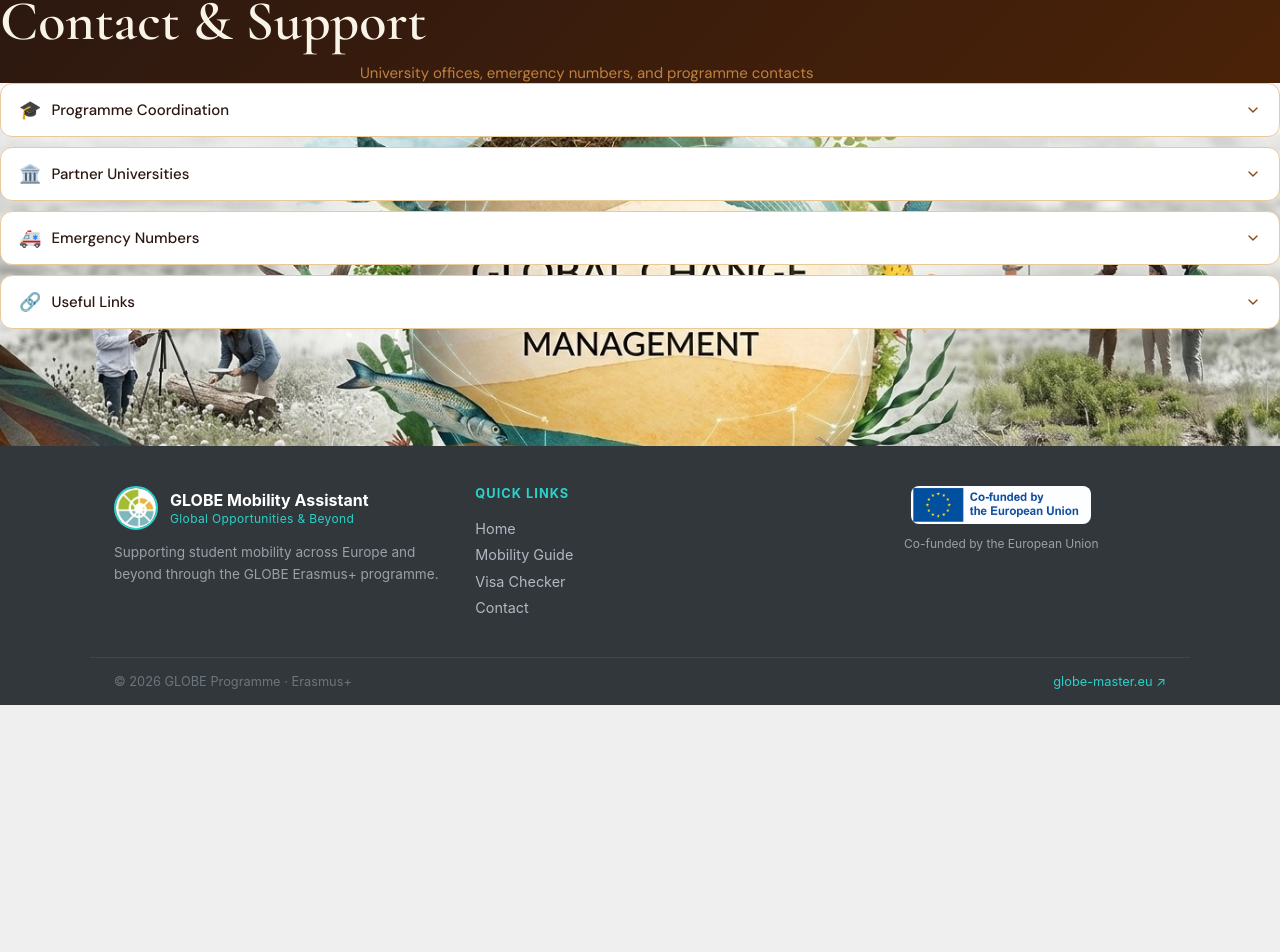
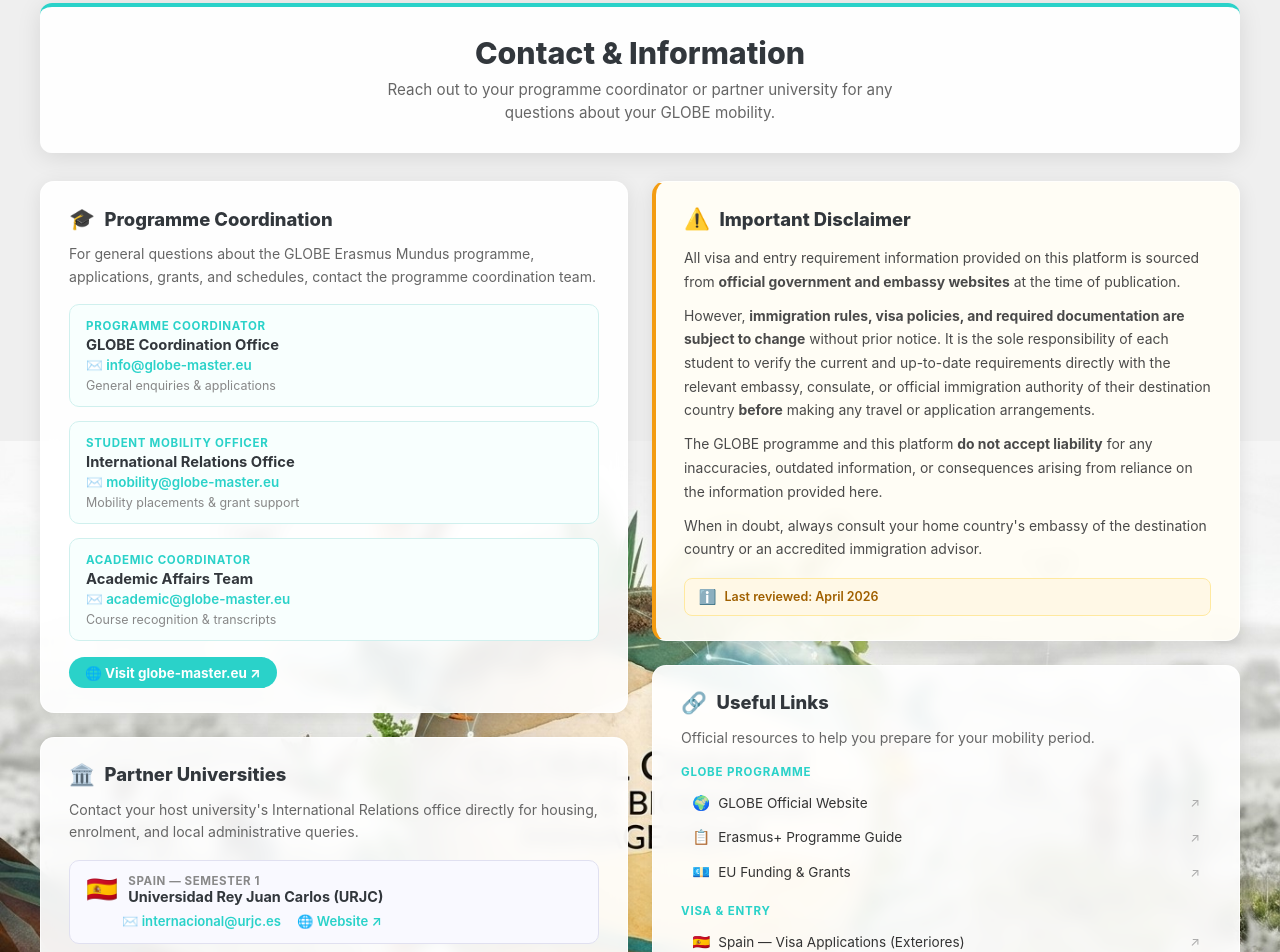
Before and after one commit to Samson-GLOBE/globe-assistant-website, a React (Vite) app: page /contact in a window 1280 px wide. Shown: the part 95-1047 px from the top of the page. Before the commit the page ends 800 px from the top, so only its background shows below. Built offline with nearby package versions, Linux system fonts and the light colour scheme.

Commit message:
Refactor ContactPage with new layout and styles

```diff
--- a/src/pages/ContactPage.jsx
+++ b/src/pages/ContactPage.jsx
@@ -1,121 +1,324 @@
-import PageHeader from '../components/PageHeader';
-import SectionCard from '../components/SectionCard';
-import LinkButton from '../components/LinkButton';
-
 export default function ContactPage() {
   return (
-    <div>
-      <PageHeader
-        emoji="📬"
-        title="Contact & Support"
-        subtitle="University offices, emergency numbers, and programme contacts"
-      />
-      <div className="max-w-4xl mx-auto px-4 py-8">
+    <div style={styles.page}>
+      <div style={styles.container}>
 
-        <SectionCard title="Programme Coordination" emoji="🎓">
-          <div className="text-[14px] text-stone-800 leading-relaxed flex flex-col gap-2">
-            <div>
-              <span className="font-semibold">GLOBE Programme:</span>{' '}
-              <a href="mailto:info@globe-master.eu" className="text-[#8B4513] hover:underline">info@globe-master.eu</a>
-            </div>
-            <div>
-              <span className="font-semibold">Official website:</span>{' '}
-              <LinkButton label="globe-master.eu" url="https://globe-master.eu" />
-            </div>
-          </div>
-        </SectionCard>
+        {/* Header */}
+        <div style={styles.header}>
+          <h1 style={styles.title}>Contact & Information</h1>
+          <p style={styles.subtitle}>
+            Reach out to your programme coordinator or partner university for any questions about your GLOBE mobility.
+          </p>
+        </div>
 
-        <SectionCard title="Partner Universities" emoji="🏛️">
-          <div className="grid grid-cols-1 sm:grid-cols-2 gap-4">
+        {/* Two-column layout */}
+        <div style={styles.columns}>
 
-            <div className="p-4 border border-[#E8C99A] rounded-lg bg-[#FAF3E8]">
-              <div className="text-2xl mb-2">🇪🇸</div>
-              <h3 className="font-display font-semibold text-lg text-[#2C1810]">Universidad Rey Juan Carlos (URJC)</h3>
-              <p className="text-xs text-stone-600 mb-2 font-medium">Semester 1 &middot; Madrid, Spain</p>
-              <a href="mailto:international@urjc.es" className="text-sm text-[#8B4513] hover:underline block mb-3">international@urjc.es</a>
-              <LinkButton label="URJC International" url="https://www.urjc.es/internacional" />
+          {/* ── LEFT COLUMN ── */}
+          <div style={styles.col}>
+
+            {/* Programme Coordination */}
+            <div style={styles.card}>
+              <div style={styles.cardTitleRow}>
+                <span style={styles.cardIcon}>🎓</span>
+                <h2 style={styles.cardTitle}>Programme Coordination</h2>
+              </div>
+              <p style={styles.cardIntro}>
+                For general questions about the GLOBE Erasmus Mundus programme, applications, grants, and schedules, contact the programme coordination team.
+              </p>
+
+              <div style={styles.contactList}>
+                <ContactItem
+                  role="Programme Coordinator"
+                  name="GLOBE Coordination Office"
+                  email="info@globe-master.eu"
+                  note="General enquiries & applications"
+                />
+                <ContactItem
+                  role="Student Mobility Officer"
+                  name="International Relations Office"
+                  email="mobility@globe-master.eu"
+                  note="Mobility placements & grant support"
+                />
+                <ContactItem
+                  role="Academic Coordinator"
+                  name="Academic Affairs Team"
+                  email="academic@globe-master.eu"
+                  note="Course recognition & transcripts"
+                />
+              </div>
+
+              <a
+                href="https://globe-master.eu"
+                target="_blank"
+                rel="noopener noreferrer"
+                style={styles.websiteBtn}
+              >
+                🌐 Visit globe-master.eu ↗
+              </a>
             </div>
 
-            <div className="p-4 border border-[#E8C99A] rounded-lg bg-[#FAF3E8]">
-              <div className="text-2xl mb-2">🇬🇧</div>
-              <h3 className="font-display font-semibold text-lg text-[#2C1810]">Bangor University</h3>
-              <p className="text-xs text-stone-600 mb-2 font-medium">Semester 2 &middot; Bangor, Wales, UK</p>
-              <a href="mailto:international@bangor.ac.uk" className="text-sm text-[#8B4513] hover:underline block mb-3">international@bangor.ac.uk</a>
-              <LinkButton label="Bangor International" url="https://www.bangor.ac.uk/international" />
-            </div>
+            {/* Partner Universities */}
+            <div style={styles.card}>
+              <div style={styles.cardTitleRow}>
+                <span style={styles.cardIcon}>🏛️</span>
+                <h2 style={styles.cardTitle}>Partner Universities</h2>
+              </div>
+              <p style={styles.cardIntro}>
+                Contact your host university's International Relations office directly for housing, enrolment, and local administrative queries.
+              </p>
 
-            <div className="p-4 border border-[#E8C99A] rounded-lg bg-[#FAF3E8]">
-              <div className="text-2xl mb-2">🇲🇽</div>
-              <h3 className="font-display font-semibold text-lg text-[#2C1810]">Universidad Autónoma de Tlaxcala (UATx)</h3>
-              <p className="text-xs text-stone-600 mb-2 font-medium">Summer School &middot; Tlaxcala, Mexico</p>
-              <div className="mt-3">
-                <LinkButton label="UATx Website" url="https://www.uatx.mx" />
-              </div>
-            </div>
-
-            <div className="p-4 border border-[#E8C99A] rounded-lg bg-[#FAF3E8]">
-              <div className="text-2xl mb-2">🇵🇹</div>
-              <h3 className="font-display font-semibold text-lg text-[#2C1810]">Universidade de Lisboa (ULisboa)</h3>
-              <p className="text-xs text-stone-600 mb-2 font-medium">Semester 3 &middot; Lisbon, Portugal</p>
-              <div className="mt-3">
-                <LinkButton label="ULisboa Website" url="https://www.ulisboa.pt/en" />
+              <div style={styles.uniList}>
+                <UniItem
+                  flag="🇪🇸"
+                  country="Spain — Semester 1"
+                  name="Universidad Rey Juan Carlos (URJC)"
+                  email="internacional@urjc.es"
+                  website="https://www.urjc.es"
+                />
+                <UniItem
+                  flag="🇬🇧"
+                  country="United Kingdom — Semester 2"
+                  name="Bangor University"
+                  email="international@bangor.ac.uk"
+                  website="https://www.bangor.ac.uk"
+                />
+                <UniItem
+                  flag="🇲🇽"
+                  country="Mexico — Summer School"
+                  name="Universidad Autónoma de Tlaxcala (UATx)"
+                  email="internacionales@uatx.mx"
+                  website="https://www.uatx.mx"
+                />
+                <UniItem
+                  flag="🇵🇹"
+                  country="Portugal — Semester 3"
+                  name="Partner University — Lisbon"
+                  email="international@partner.pt"
+                  website="https://globe-master.eu"
+                />
               </div>
             </div>
 
           </div>
-        </SectionCard>
 
-        <SectionCard title="Emergency Numbers" emoji="🚑">
-          <div className="overflow-hidden rounded-lg border border-stone-200 mb-2 bg-white">
-            <table className="w-full text-left text-sm">
-              <thead className="bg-[#FAF3E8] border-b border-[#E8C99A]">
-                <tr>
-                  <th className="font-semibold p-3 text-[#2C1810]">Location</th>
-                  <th className="font-semibold p-3 text-[#2C1810]">Numbers</th>
-                </tr>
-              </thead>
-              <tbody>
-                <tr className="border-b border-stone-100">
-                  <td className="p-3 text-stone-700 font-medium">🇪🇸 Spain</td>
-                  <td className="p-3">
-                    <span className="font-semibold text-red-700">112</span> (general) &middot; <span className="font-semibold text-blue-700">091</span> (national police) &middot; <span className="font-semibold text-green-700">061</span> (ambulance)
-                  </td>
-                </tr>
-                <tr className="border-b border-stone-100">
-                  <td className="p-3 text-stone-700 font-medium">🇬🇧 United Kingdom</td>
-                  <td className="p-3">
-                    <span className="font-semibold text-red-700">999</span> (all services) &middot; <span className="font-semibold text-blue-700">101</span> (non-emergency police)
-                  </td>
-                </tr>
-                <tr className="border-b border-stone-100">
-                  <td className="p-3 text-stone-700 font-medium">🇲🇽 Mexico</td>
-                  <td className="p-3">
-                    <span className="font-semibold text-red-700">911</span> (all services)
-                  </td>
-                </tr>
-                <tr className="border-b border-stone-100 last:border-none">
-                  <td className="p-3 text-stone-700 font-medium">🇵🇹 Portugal</td>
-                  <td className="p-3">
-                    <span className="font-semibold text-red-700">112</span> (general)
-                  </td>
-                </tr>
-              </tbody>
-            </table>
+          {/* ── RIGHT COLUMN ── */}
+          <div style={styles.col}>
+
+            {/* Disclaimer */}
+            <div style={{ ...styles.card, ...styles.disclaimerCard }}>
+              <div style={styles.cardTitleRow}>
+                <span style={styles.cardIcon}>⚠️</span>
+                <h2 style={styles.cardTitle}>Important Disclaimer</h2>
+              </div>
+
+              <div style={styles.disclaimerBody}>
+                <p style={styles.disclaimerText}>
+                  All visa and entry requirement information provided on this platform is sourced from <strong>official government and embassy websites</strong> at the time of publication.
+                </p>
+                <p style={styles.disclaimerText}>
+                  However, <strong>immigration rules, visa policies, and required documentation are subject to change</strong> without prior notice. It is the sole responsibility of each student to verify the current and up-to-date requirements directly with the relevant embassy, consulate, or official immigration authority of their destination country <strong>before</strong> making any travel or application arrangements.
+                </p>
+                <p style={styles.disclaimerText}>
+                  The GLOBE programme and this platform <strong>do not accept liability</strong> for any inaccuracies, outdated information, or consequences arising from reliance on the information provided here.
+                </p>
+                <p style={styles.disclaimerText}>
+                  When in doubt, always consult your home country's embassy of the destination country or an accredited immigration advisor.
+                </p>
+              </div>
+
+              <div style={styles.disclaimerFooter}>
+                <span style={styles.disclaimerFooterIcon}>ℹ️</span>
+                <span style={styles.disclaimerFooterText}>
+                  Last reviewed: {new Date().toLocaleDateString('en-GB', { month: 'long', year: 'numeric' })}
+                </span>
+              </div>
+            </div>
+
+            {/* Useful Links */}
+            <div style={styles.card}>
+              <div style={styles.cardTitleRow}>
+                <span style={styles.cardIcon}>🔗</span>
+                <h2 style={styles.cardTitle}>Useful Links</h2>
+              </div>
+              <p style={styles.cardIntro}>
+                Official resources to help you prepare for your mobility period.
+              </p>
+
+              <div style={styles.linkGroups}>
+
+                <LinkGroup title="GLOBE Programme">
+                  <LinkRow icon="🌍" label="GLOBE Official Website" url="https://globe-master.eu" />
+                  <LinkRow icon="📋" label="Erasmus+ Programme Guide" url="https://erasmus-plus.ec.europa.eu" />
+                  <LinkRow icon="💶" label="EU Funding & Grants" url="https://ec.europa.eu/programmes/erasmus-plus" />
+                </LinkGroup>
+
+                <LinkGroup title="Visa & Entry">
+                  <LinkRow icon="🇪🇸" label="Spain — Visa Applications (Exteriores)" url="https://www.exteriores.gob.es/en/ServiciosAlCiudadano/Paginas/Citas-previas.aspx" />
+                  <LinkRow icon="🇬🇧" label="UK — Student Visa (Gov.uk)" url="https://www.gov.uk/student-visa" />
+                  <LinkRow icon="🇲🇽" label="Mexico — INM Immigration Portal" url="https://www.inm.gob.mx" />
+                  <LinkRow icon="🇵🇹" label="Portugal — SEF / AIMA Portal" url="https://aima.gov.pt" />
+                </LinkGroup>
+
+                <LinkGroup title="Accommodation">
+                  <LinkRow icon="🏠" label="Idealista (Spain)" url="https://www.idealista.com" />
+                  <LinkRow icon="🏠" label="Spotahome (Europe)" url="https://www.spotahome.com" />
+                  <LinkRow icon="🏠" label="HousingAnywhere (International)" url="https://housinganywhere.com" />
+                  <LinkRow icon="🏠" label="Uniplaces (Portugal)" url="https://www.uniplaces.com" />
+                </LinkGroup>
+
+                <LinkGroup title="Travel & Health">
+                  <LinkRow icon="✈️" label="Skyscanner — Flights" url="https://www.skyscanner.net" />
+                  <LinkRow icon="🏥" label="EHIC / European Health Card" url="https://ec.europa.eu/social/main.jsp?catId=559" />
+                  <LinkRow icon="🛡️" label="Travel Insurance — Allianz" url="https://www.allianz-travel.com" />
+                </LinkGroup>
+
+              </div>
+            </div>
+
           </div>
-        </SectionCard>
-
-        <SectionCard title="Useful Links" emoji="🔗">
-          <div className="flex flex-col items-start gap-2">
-            <LinkButton label="GLOBE official website" url="https://globe-master.eu" />
-            <LinkButton label="Erasmus Mundus programme info (EACEA)" url="https://erasmus-plus.ec.europa.eu/programme-guide/erasmusplus/erasmus-mundus-joint-masters" />
-            <LinkButton label="Check UK visa requirements" url="https://www.gov.uk/check-uk-visa" />
-            <LinkButton label="Spain student visa info" url="https://www.exteriores.gob.es" />
-            <LinkButton label="Portugal AIMA (residence permits)" url="https://www.aima.gov.pt" />
-            <LinkButton label="Mexico immigration (INM)" url="https://www.inm.gob.mx" />
-          </div>
-        </SectionCard>
+        </div>
 
       </div>
     </div>
   );
 }
+
+/* ── Sub-components ── */
+
+function ContactItem({ role, name, email, note }) {
+  return (
+    <div style={styles.contactItem}>
+      <p style={styles.contactRole}>{role}</p>
+      <p style={styles.contactName}>{name}</p>
+      <a href={`mailto:${email}`} style={styles.contactEmail}>✉️ {email}</a>
+      {note && <p style={styles.contactNote}>{note}</p>}
+    </div>
+  );
+}
+
+function UniItem({ flag, country, name, email, website }) {
+  return (
+    <div style={styles.uniItem}>
+      <div style={styles.uniTop}>
+        <span style={styles.uniFlag}>{flag}</span>
+        <div>
+          <p style={styles.uniCountry}>{country}</p>
+          <p style={styles.uniName}>{name}</p>
+        </div>
+      </div>
+      <div style={styles.uniLinks}>
+        <a href={`mailto:${email}`} style={styles.uniLink}>✉️ {email}</a>
+        <a href={website} target="_blank" rel="noopener noreferrer" style={styles.uniLink}>🌐 Website ↗</a>
+      </div>
+    </div>
+  );
+}
+
+function LinkGroup({ title, children }) {
+  return (
+    <div style={styles.linkGroup}>
+      <p style={styles.linkGroupTitle}>{title}</p>
+      <div style={styles.linkGroupItems}>{children}</div>
+    </div>
+  );
+}
+
+function LinkRow({ icon, label, url }) {
+  return (
+    <a href={url} target="_blank" rel="noopener noreferrer" style={styles.linkRow}>
+      <span style={styles.linkRowIcon}>{icon}</span>
+      <span style={styles.linkRowLabel}>{label}</span>
+      <span style={styles.linkRowArrow}>↗</span>
+    </a>
+  );
+}
+
+/* ── Styles ── */
+const styles = {
+  page: { flex: 1, padding: '2rem 1rem' },
+  container: { maxWidth: '1200px', margin: '0 auto', display: 'flex', flexDirection: 'column', gap: '1.75rem' },
+
+  header: {
+    background: 'rgba(255,255,255,0.90)', backdropFilter: 'blur(8px)', WebkitBackdropFilter: 'blur(8px)',
+    borderRadius: '12px', padding: '1.75rem 2.5rem', textAlign: 'center',
+    boxShadow: '0 4px 24px rgba(0,0,0,0.10)', borderTop: '4px solid #2ad2c9',
+  },
+  title: { fontSize: '1.9rem', fontWeight: '800', color: '#32373c', marginBottom: '0.5rem' },
+  subtitle: { fontSize: '0.95rem', color: '#666', lineHeight: '1.5', maxWidth: '560px', margin: '0 auto' },
+
+  columns: { display: 'flex', gap: '1.5rem', alignItems: 'flex-start', flexWrap: 'wrap' },
+  col: { flex: '1 1 340px', display: 'flex', flexDirection: 'column', gap: '1.5rem' },
+
+  card: {
+    background: 'rgba(255,255,255,0.92)', backdropFilter: 'blur(8px)', WebkitBackdropFilter: 'blur(8px)',
+    borderRadius: '14px', padding: '1.5rem 1.75rem',
+    boxShadow: '0 4px 20px rgba(0,0,0,0.09)', border: '1px solid rgba(255,255,255,0.7)',
+    display: 'flex', flexDirection: 'column', gap: '1rem',
+  },
+  disclaimerCard: { borderLeft: '4px solid #f39c12', background: 'rgba(255,253,245,0.95)' },
+
+  cardTitleRow: { display: 'flex', alignItems: 'center', gap: '0.6rem' },
+  cardIcon: { fontSize: '1.3rem' },
+  cardTitle: { fontSize: '1.15rem', fontWeight: '800', color: '#32373c' },
+  cardIntro: { fontSize: '0.88rem', color: '#666', lineHeight: '1.6', marginTop: '-0.25rem' },
+
+  /* Contact items */
+  contactList: { display: 'flex', flexDirection: 'column', gap: '0.85rem' },
+  contactItem: {
+    background: '#f8fffe', border: '1px solid #d0f0ee', borderRadius: '10px',
+    padding: '0.85rem 1rem', display: 'flex', flexDirection: 'column', gap: '0.2rem',
+  },
+  contactRole: { fontSize: '0.72rem', fontWeight: '700', textTransform: 'uppercase', letterSpacing: '0.06em', color: '#2ad2c9' },
+  contactName: { fontSize: '0.92rem', fontWeight: '700', color: '#32373c' },
+  contactEmail: { fontSize: '0.84rem', color: '#2ad2c9', textDecoration: 'none', fontWeight: '600' },
+  contactNote: { fontSize: '0.78rem', color: '#888', marginTop: '0.1rem' },
+
+  websiteBtn: {
+    alignSelf: 'flex-start', background: '#2ad2c9', color: '#fff',
+    padding: '0.45rem 1rem', borderRadius: '20px', textDecoration: 'none',
+    fontSize: '0.84rem', fontWeight: '700',
+  },
+
+  /* University items */
+  uniList: { display: 'flex', flexDirection: 'column', gap: '0.85rem' },
+  uniItem: {
+    background: '#f9f9ff', border: '1px solid #e0e0f0', borderRadius: '10px',
+    padding: '0.85rem 1rem', display: 'flex', flexDirection: 'column', gap: '0.5rem',
+  },
+  uniTop: { display: 'flex', alignItems: 'flex-start', gap: '0.65rem' },
+  uniFlag: { fontSize: '1.6rem', lineHeight: 1, marginTop: '2px', flexShrink: 0 },
+  uniCountry: { fontSize: '0.72rem', fontWeight: '700', textTransform: 'uppercase', letterSpacing: '0.05em', color: '#888' },
+  uniName: { fontSize: '0.9rem', fontWeight: '700', color: '#32373c' },
+  uniLinks: { display: 'flex', gap: '1rem', flexWrap: 'wrap', paddingLeft: '2.25rem' },
+  uniLink: { fontSize: '0.82rem', color: '#2ad2c9', textDecoration: 'none', fontWeight: '600' },
+
+  /* Disclaimer */
+  disclaimerBody: { display: 'flex', flexDirection: 'column', gap: '0.65rem' },
+  disclaimerText: { fontSize: '0.87rem', color: '#4a4a4a', lineHeight: '1.7' },
+  disclaimerFooter: {
+    display: 'flex', alignItems: 'center', gap: '0.5rem',
+    background: '#fff8e6', borderRadius: '8px', padding: '0.55rem 0.85rem',
+    border: '1px solid #ffe9a0',
+  },
+  disclaimerFooterIcon: { fontSize: '0.9rem' },
+  disclaimerFooterText: { fontSize: '0.78rem', color: '#a06000', fontWeight: '600' },
+
+  /* Useful links */
+  linkGroups: { display: 'flex', flexDirection: 'column', gap: '1rem' },
+  linkGroup: { display: 'flex', flexDirection: 'column', gap: '0.35rem' },
+  linkGroupTitle: {
+    fontSize: '0.72rem', fontWeight: '700', textTransform: 'uppercase',
+    letterSpacing: '0.07em', color: '#2ad2c9', marginBottom: '0.1rem',
+  },
+  linkGroupItems: { display: 'flex', flexDirection: 'column', gap: '0.15rem' },
+  linkRow: {
+    display: 'flex', alignItems: 'center', gap: '0.5rem',
+    padding: '0.45rem 0.7rem', borderRadius: '7px',
+    textDecoration: 'none', transition: 'background 0.12s',
+    color: '#32373c',
+  },
+  linkRowIcon: { fontSize: '0.9rem', flexShrink: 0 },
+  linkRowLabel: { flex: 1, fontSize: '0.85rem', color: '#333' },
+  linkRowArrow: { fontSize: '0.78rem', color: '#aaa' },
+};
```
